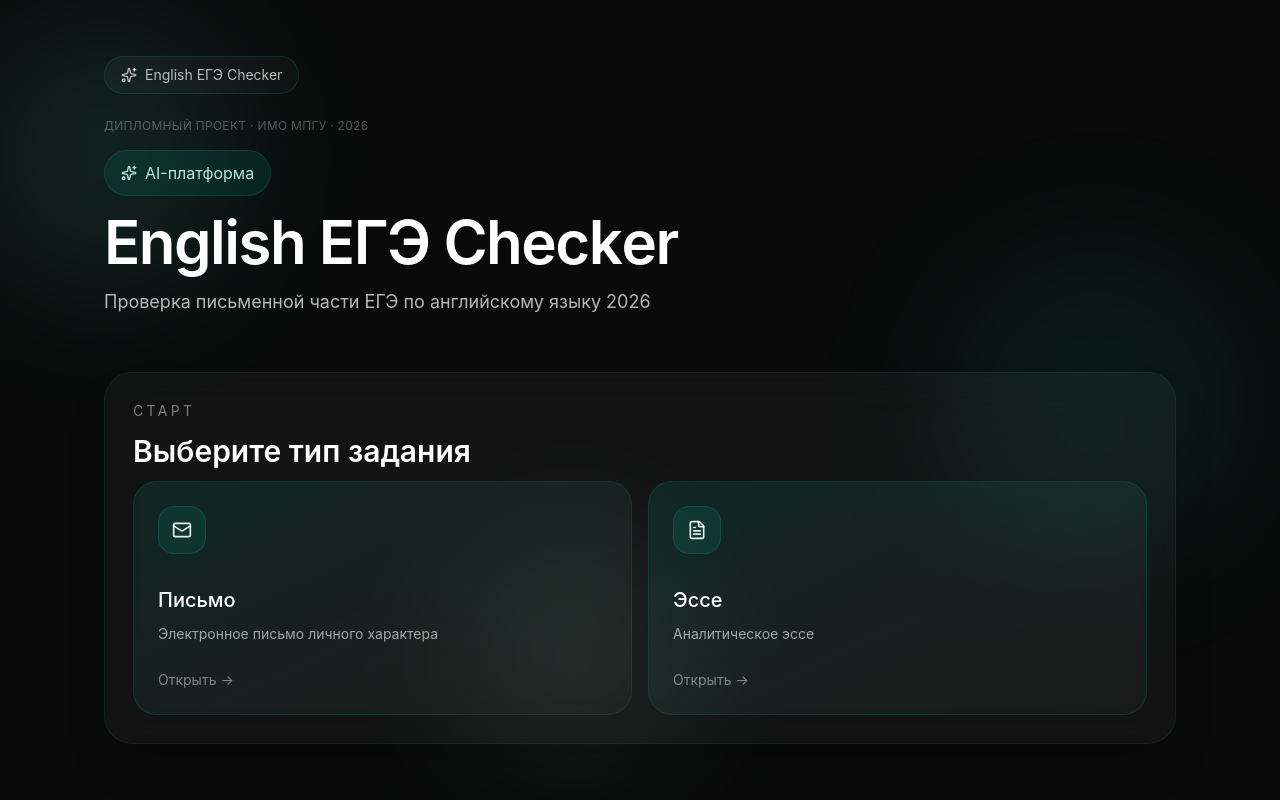
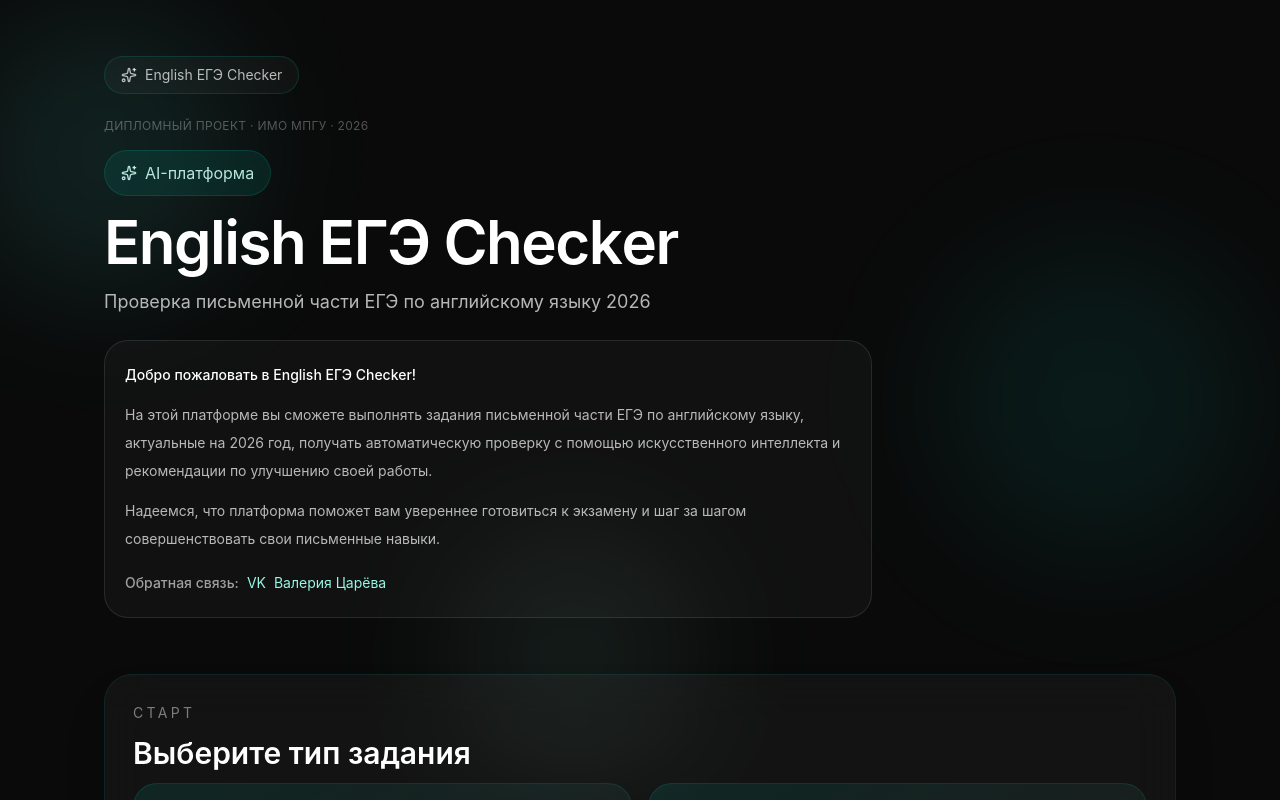
Before and after one commit to valeriatcar2/english-ege-checker, a React (Vite) app: page / in a window 1280 px wide. Shown: the top 800 px of the page. Built offline with nearby package versions, Linux system fonts and the light colour scheme.

Commit message:
Greeting

```diff
--- a/src/App.tsx
+++ b/src/App.tsx
@@ -153,6 +153,34 @@ function Header() {
       <p className="max-w-2xl text-base leading-7 text-white/70 md:text-lg">
         Проверка письменной части ЕГЭ по английскому языку 2026
       </p>
+
+      <div className="mt-6 max-w-3xl rounded-[24px] border border-white/10 bg-white/[0.03] p-5 text-sm leading-7 text-white/70">
+        <p className="mb-3 text-white font-medium">
+          Добро пожаловать в English ЕГЭ Checker!
+        </p>
+
+        <p className="mb-3">
+          На этой платформе вы сможете выполнять задания письменной части ЕГЭ по английскому языку, актуальные на 2026 год, получать автоматическую проверку с помощью искусственного интеллекта и рекомендации по улучшению своей работы.
+        </p>
+
+        <p className="mb-4">
+          Надеемся, что платформа поможет вам увереннее готовиться к экзамену и шаг за шагом совершенствовать свои письменные навыки.
+        </p>
+
+        <div className="flex flex-wrap items-center gap-2 text-white/60">
+          <span className="font-medium">Обратная связь:</span>
+
+          <a
+            href="https://vk.com/lera_tsareva"
+            target="_blank"
+            rel="noopener noreferrer"
+            className="inline-flex items-center gap-2 text-teal-200 hover:text-teal-100 transition"
+          >
+            <span>VK</span>
+            <span>Валерия Царёва</span>
+          </a>
+        </div>
+      </div>
     </div>
   );
 }
```
